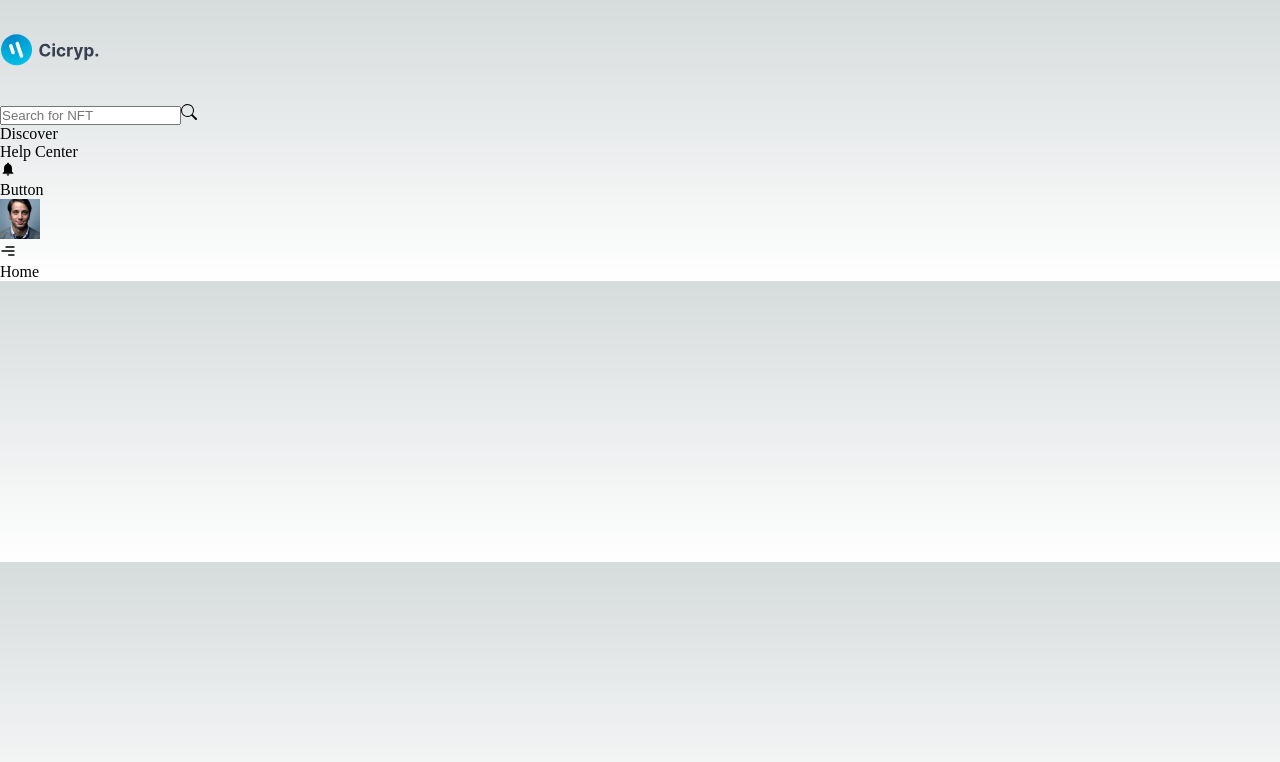
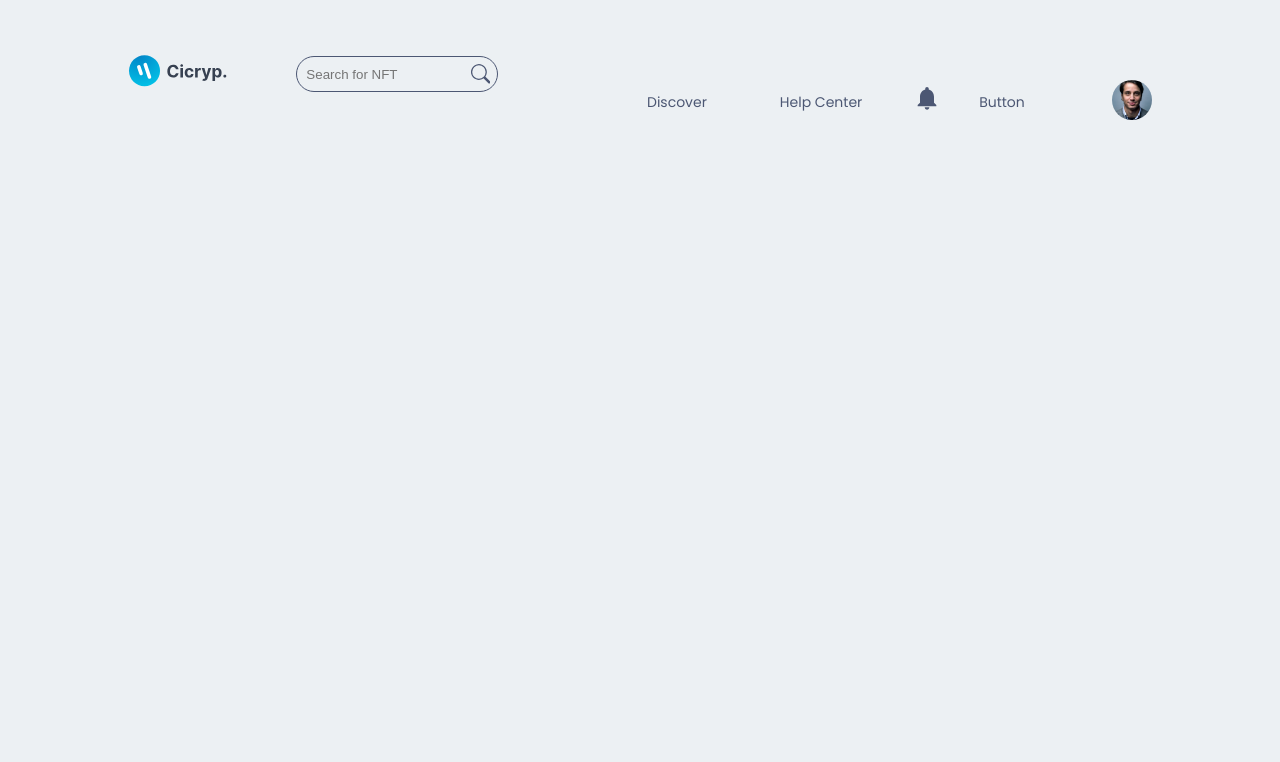
Before and after one commit to MarePet/nft-marketplace-template, a Next.js app: page / in a window 1280 px wide. Shown: the top 762 px of the page. Built offline with nearby package versions, Linux system fonts and the light colour scheme.

Commit message:
Dodata logika za navigacioni meni i zapocet dizajn

```diff
--- a/components/NavBar/NavBar.module.css
+++ b/components/NavBar/NavBar.module.css
@@ -0,0 +1,141 @@
+.NavBar {
+    width: 100%;
+    padding-block: 1.5rem;
+    position: relative;
+    z-index: 111111111111;
+}
+
+.NavBar_Container {
+    width: 80%;
+    margin: 0 auto;
+    display: grid;
+    grid-template-columns: repeat(2, 1fr);
+    align-items: center;
+    justify-content: space-between;
+    gap: 1rem;
+}
+
+.NavBar_Container_Left{
+    display: grid;
+    grid-template-columns: 1fr 2fr;
+    align-items: center;
+}
+
+.NavBar_Container_Left_Box_Input_Box{
+    width: 60%;
+    border: 1px solid var(--icons-color);
+    display: flex;
+    align-items: center;
+    padding: .5rem;
+    border-radius: 2rem;
+}
+
+.NavBar_Container_Left_Box_Input_Box input{
+    width: 90%;
+    border:none;
+    outline: none;
+    background-color: transparent;
+}
+
+.Search_Icon{
+    cursor: pointer;
+    font-size: 1.4rem;
+}
+
+/*========= RIGH SECTION ===========*/
+
+.NavBar_Container_Right{
+    display: grid;
+    grid-template-columns: 1fr 1fr .5fr 1fr .3fr;
+    align-items: center;
+    align-self: flex-end;
+}
+
+.NavBar_Container_Right_Discover{
+    position: relative;
+    cursor: pointer;
+}
+.NavBar_Container_Right_Help{
+    position: relative;
+    cursor: pointer;
+}
+.NavBar_Container_Right_Discover_Box,.NavBar_Container_Right_Help_Box{
+    position: absolute;
+    padding: 1rem .5rem;
+    box-shadow: var(--box-shadow);
+    font-size: 1rem;
+    width: 15rem;
+    border-radius: 1rem;
+    background-color: var(--main-bg-color);
+}
+
+.NavBar_Container_Right_Notify{
+    font-size: 2rem;
+}
+.NavBar_Container_Right_Button{
+    position: relative;
+    cursor: pointer;
+}
+.NavBar_Container_Right_Profile_Box{
+    position: relative;
+    cursor: pointer;
+}
+.NavBar_Container_Right_Profile{
+    border-radius: 50%;
+}
+.NavBar_Container_Right_MenuBtn{
+    display: none;
+}
+.MenuIcon{
+    font-size: 2.5rem;
+    cursor: pointer;
+}
+
+/* ======== SIDEBAR ============= */
+
+.Sidebar{
+    position: fixed;
+    top: 0;
+    width: 45rem;
+    background-color: var(--main-bg-color);
+    box-shadow: var(--box-shadow);
+    height: 100vh;
+    overflow-y: auto;
+    display: none;
+    z-index: 1111111111;
+}
+
+.Sidebar::-webkit-scrollbar{
+    display: none;
+}
+
+@media screen and (min-width :320px)
+and (max-width: 768){
+    .NavBar_Container{
+        grid-template-columns: 1fr 1fr;
+    }
+    .NavBar_Container_Left{
+        grid-template-columns: 1fr;
+    }
+    .NavBar_Container_Right{
+        grid-template-columns: repeat(3,1fr);
+    }
+    .NavBar_Container_Right_MenuBtn{
+        display: block;
+    }
+    .NavBar_Container_Left_Box_Input_Box{
+        display: none;
+    }
+    .NavBar_Container_Right_Discover{
+        display: none;
+    }
+    .NavBar_Container_Right_Help{
+        display: none;
+    }
+    .NavBar_Container_Right_Button{
+        display: none;
+    }
+    .Sidebar{
+        display: block;
+    }
+}
--- a/package.json
+++ b/package.json
@@ -12,6 +12,9 @@
     "next": "14.0.1",
     "react": "^18",
     "react-dom": "^18",
-    "react-icons": "^4.11.0"
+    "react-helmet": "^6.1.0",
+    "react-helmet-async": "^1.3.0",
+    "react-icons": "^4.11.0",
+    "react-responsive": "^9.0.2"
   }
 }
--- a/pages/_app.js
+++ b/pages/_app.js
@@ -1,4 +1,5 @@
 import '@/styles/globals.css'
+import { Helmet } from "react-helmet";
 
 //INTERNAL IMPORT
 import { NavBar } from '@/components/component';
@@ -6,6 +7,11 @@
 
 const MyApp = ({ Component, pageProps }) => (
     <div>
+        <Helmet>
+                <meta charSet="utf-8" />
+                <title>React app</title>
+                <meta name="viewport" content="width=device-width,initial-scale=1"/>
+        </Helmet>
         <NavBar />
         <Component {...pageProps} />
     </div>
--- a/pages/index.js
+++ b/pages/index.js
@@ -1,8 +1,15 @@
 import React from 'react'
+import { Helmet } from "react-helmet";
 
 const Home = () => {
   return (
-    <div>Home</div>
+    <div>
+      <Helmet>
+                <meta charSet="utf-8" />
+                <title>React app</title>
+                <meta name="viewport" content="width=device-width,initial-scale=1"/>
+        </Helmet>
+    </div>
   )
 }
 
--- a/styles/globals.css
+++ b/styles/globals.css
@@ -1,98 +1,30 @@
-:root {
-  --max-width: 1100px;
-  --border-radius: 12px;
-  --font-mono: ui-monospace, Menlo, Monaco, 'Cascadia Mono', 'Segoe UI Mono',
-    'Roboto Mono', 'Oxygen Mono', 'Ubuntu Monospace', 'Source Code Pro',
-    'Fira Mono', 'Droid Sans Mono', 'Courier New', monospace;
 
-  --foreground-rgb: 0, 0, 0;
-  --background-start-rgb: 214, 219, 220;
-  --background-end-rgb: 255, 255, 255;
+@import url('https://fonts.googleapis.com/css2?family=Poppins:ital,wght@0,100;0,200;0,300;0,400;0,500;0,600;0,700;0,800;0,900;1,100;1,200;1,300;1,400;1,500;1,600;1,700;1,800;1,900&display=swap');
 
-  --primary-glow: conic-gradient(
-    from 180deg at 50% 50%,
-    #16abff33 0deg,
-    #0885ff33 55deg,
-    #54d6ff33 120deg,
-    #0071ff33 160deg,
-    transparent 360deg
-  );
-  --secondary-glow: radial-gradient(
-    rgba(255, 255, 255, 1),
-    rgba(255, 255, 255, 0)
-  );
+:root{
+  --icons-color: #4c5773;
+  --icons-light-color: #4c577341;
+  --icons-bg-color: #e2e6e9;
+  --shadow-dark-color: #d3dae7;
+  --shadow-light-color: #fff;
+  --main-bg-color: #ecf0f3;
 
-  --tile-start-rgb: 239, 245, 249;
-  --tile-end-rgb: 228, 232, 233;
-  --tile-border: conic-gradient(
-    #00000080,
-    #00000040,
-    #00000030,
-    #00000020,
-    #00000010,
-    #00000010,
-    #00000080
-  );
+  --box-shadow: 1rem 1rem 1rem var(--shadow-dark-color),
+  -1rem -1rem 1rem var(--shadow-light-color);
 
-  --callout-rgb: 238, 240, 241;
-  --callout-border-rgb: 172, 175, 176;
-  --card-rgb: 180, 185, 188;
-  --card-border-rgb: 131, 134, 135;
-}
+  --box-shadow-2: 0rem 0rem 0rem var(--shadow-dark-color),
+  -.3rem -.3rem 1rem var(--shadow-dark-color)
 
-@media (prefers-color-scheme: dark) {
-  :root {
-    --foreground-rgb: 255, 255, 255;
-    --background-start-rgb: 0, 0, 0;
-    --background-end-rgb: 0, 0, 0;
-
-    --primary-glow: radial-gradient(rgba(1, 65, 255, 0.4), rgba(1, 65, 255, 0));
-    --secondary-glow: linear-gradient(
-      to bottom right,
-      rgba(1, 65, 255, 0),
-      rgba(1, 65, 255, 0),
-      rgba(1, 65, 255, 0.3)
-    );
-
-    --tile-start-rgb: 2, 13, 46;
-    --tile-end-rgb: 2, 5, 19;
-    --tile-border: conic-gradient(
-      #ffffff80,
-      #ffffff40,
-      #ffffff30,
-      #ffffff20,
-      #ffffff10,
-      #ffffff10,
-      #ffffff80
-    );
-
-    --callout-rgb: 20, 20, 20;
-    --callout-border-rgb: 108, 108, 108;
-    --card-rgb: 100, 100, 100;
-    --card-border-rgb: 200, 200, 200;
-  }
-}
-
-* {
-  box-sizing: border-box;
-  padding: 0;
-  margin: 0;
 }
 
 html,
 body {
-  max-width: 100vw;
-  overflow-x: hidden;
-}
-
-body {
-  color: rgb(var(--foreground-rgb));
-  background: linear-gradient(
-      to bottom,
-      transparent,
-      rgb(var(--background-end-rgb))
-    )
-    rgb(var(--background-start-rgb));
+  padding: 0;
+  margin: 0;
+  font-family: 'Poppins', sans-serif;
+  font-size: 14px;
+  background-color: var(--main-bg-color);
+  color: var(--icons-color);
 }
 
 a {
@@ -100,8 +32,37 @@
   text-decoration: none;
 }
 
+* {
+  box-sizing: border-box;
+  -webkit-tap-highlight-color: none;
+}
+
+::selection{
+  color: var(--shadow-dark-color);
+  background: var(--icons-color);
+}
+
+::-webkit-scrollbar{
+  width: 1rem;
+  border: 1px solid var(--main-bg-color);
+}
+
+::-webkit-scrollbar-track{
+  border-radius: 0;
+  background-color: var(--main-bg-color);
+}
+
+::-webkit-scrollbar-thumb{
+  border-radius: 2rem;
+  background:  var(--icons-color);
+  width: .5rem;
+}
 @media (prefers-color-scheme: dark) {
   html {
     color-scheme: dark;
   }
+  body {
+    color: white;
+    background: black;
+  }
 }
```
Also changed, not shown: 1 other file (tests, documents, lock files or other folders).
